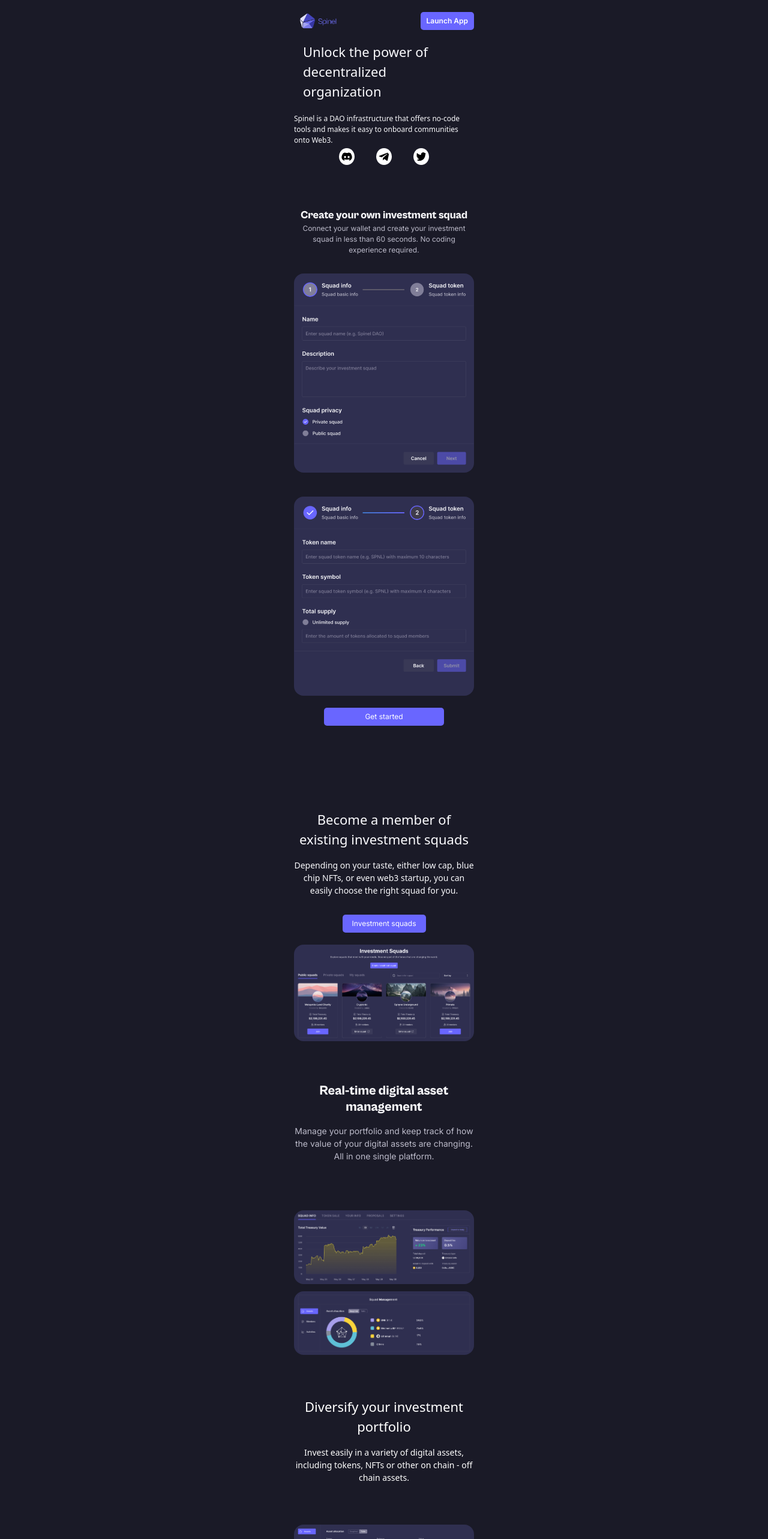
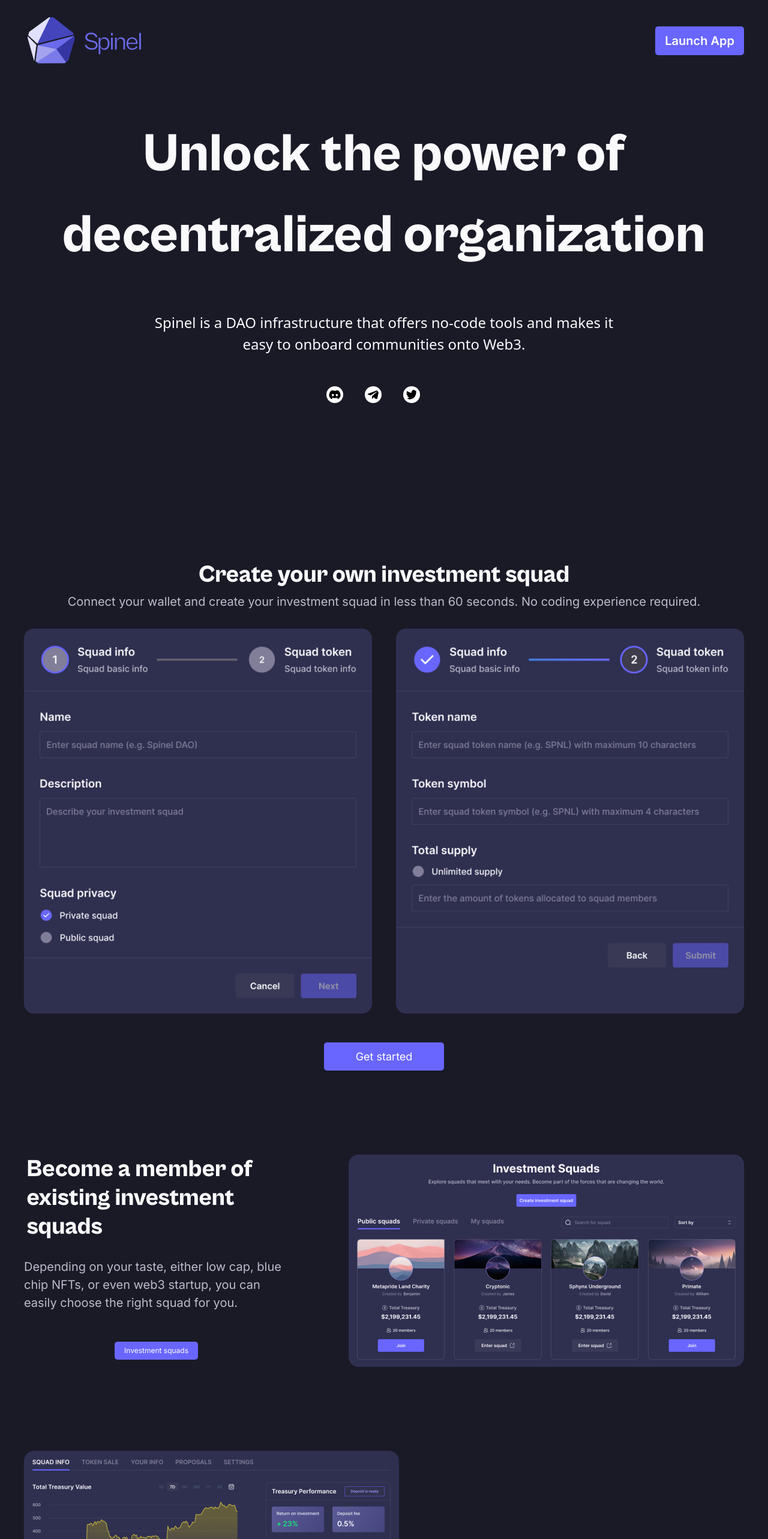
Before and after one commit to TienPhuc02/training-fetch, a Next.js app: page / in a window 1280 px wide. Shown: the top 2566 px of the page at 60% size. Built offline with nearby package versions, Linux system fonts and the light colour scheme.

Commit message:
responsive xl, fix bug

```diff
--- a/src/app/page.tsx
+++ b/src/app/page.tsx
@@ -12,7 +12,7 @@ import RealTime from '@/containers/RealTime/RealTime';
 export default function Home() {
   return (
     <div className="homepage-main">
-      <div className="xxl:max-w-[1200px] sm:max-w-[300px] mx-auto">
+      <div className="xl:max-w-[1200px] sm:max-w-[300px] xl:max-w-[1200px] mx-auto">
         <Header />
         <Hero />
         <Create />
--- a/src/containers/Become/Become.tsx
+++ b/src/containers/Become/Become.tsx
@@ -3,12 +3,12 @@ import React from 'react';
 
 const Become = () => {
   return (
-    <section className="become-container xxl:flex xxl:flex-row xxl:justify-between xxl:gap-[28px] xxl:mb-[140px] sm:flex-col sm:mb-[70px]">
-      <div className="become-left text-primary xxl:max-w-[441px] xxl:max-h-[354px] sm:flex sm:flex-col sm:items-center">
-        <p className="xxl:font-secondary xxl:text-[40px] text-primary xxl:leading-[1.2] xxl:max-w-[432px] xxl:max-h-[144px] xxl:mb-[28px] sm:text-[22px] xxl:text-left sm:text-center sm:mb-[16px]">
+    <section className="become-container xl:flex xl:flex-row xl:justify-between xl:gap-[28px] xl:mb-[140px] sm:flex-col sm:mb-[70px]">
+      <div className="become-left text-primary xl:max-w-[441px] xl:max-h-[354px] sm:flex sm:flex-col sm:items-center">
+        <p className="xl:font-secondary xl:text-[40px] text-primary xl:leading-[1.2] xl:max-w-[432px] xl:max-h-[144px] xl:mb-[28px] sm:text-[22px] xl:text-left sm:text-center sm:mb-[16px]">
           Become a member of existing investment squads
         </p>
-        <p className="xxl:font-primary xxl:text-[20px] xxl:text-secondary xxl:mb-[50px] xxl:text-left leading-1 sm:text-[14px] sm:mb-[30px] sm:text-center">
+        <p className="xl:font-primary xl:text-[20px] xl:text-secondary xl:mb-[50px] xl:text-left leading-1 sm:text-[14px] sm:mb-[30px] sm:text-center">
           Depending on your taste, either low cap, blue chip NFTs, or even web3
           startup, you can easily choose the right squad for you.
         </p>
@@ -16,7 +16,7 @@ const Become = () => {
           Investment squads
         </button>
       </div>
-      <div className="become-right xxl:text-white">
+      <div className="become-right xl:text-white">
         <Image
           alt="img-create-investment-3"
           src="/images/img-investment-3.png"
--- a/src/containers/Create/Create.tsx
+++ b/src/containers/Create/Create.tsx
@@ -3,17 +3,17 @@ import React from 'react';
 
 const Create = () => {
   return (
-    <section className="create-investment-container xxl:mt-[256px] xxl:mb-[140px] mt-[256px] mb-[140px] sm:mt-[70px]">
-      <div className="header-create-investment xxl:max-w-[1064px] max-w-[1064px] mx-auto mb-[68px] sm:max-w-[280px] sm:mb-[30px]">
-        <p className="title-create-investment text-center font-secondary xxl:text-[40px] text-[40px] text-primary sm:text-[18px]">
+    <section className="create-investment-container xl:mt-[256px] xl:mb-[140px] mt-[256px] mb-[140px] sm:mt-[70px]">
+      <div className="header-create-investment xl:max-w-[1064px] max-w-[1064px] mx-auto mb-[68px] sm:max-w-[280px] sm:mb-[30px]">
+        <p className="title-create-investment text-center font-secondary xl:text-[40px] text-[40px] text-primary sm:text-[18px]">
           Create your own investment squad
         </p>
-        <p className="description-create-investment font-primary xxl:text-[20px] text-[20px] text-secondary sm:text-[12px] sm:text-center">
+        <p className="description-create-investment font-primary xl:text-[20px] text-[20px] text-secondary sm:text-[12px] sm:text-center">
           Connect your wallet and create your investment squad in less than 60
           seconds. No coding experience required.
         </p>
       </div>
-      <div className="content-create-investment flex gap-[40px] xxl:mb-[48px] xxl:flex-row sm:flex-col sm:mb-[20px]">
+      <div className="content-create-investment flex gap-[40px] xl:mb-[48px] xl:flex-row sm:flex-col sm:mb-[20px]">
         <Image
           alt="img-create-investment-1"
           src="/images/img-investment.png"
@@ -30,7 +30,7 @@ const Create = () => {
         />
       </div>
       <div className="button-create-investment max-w-[200px] mx-auto">
-        <button className="py-[10px] w-full px-[38px] bg-primary text-white text-center text-[18px] font-primary rounded-[5px] sm:text-[12px] sm:py-[6px] sm:px-[16px] xxl:text-[18px] xxl:py-[10px] xxl:px-[38px]">
+        <button className="py-[10px] w-full px-[38px] bg-primary text-white text-center text-[18px] font-primary rounded-[5px] sm:text-[12px] sm:py-[6px] sm:px-[16px] xl:text-[18px] xl:py-[10px] xl:px-[38px]">
           Get started
         </button>
       </div>
--- a/src/containers/Diversify/Diversify.tsx
+++ b/src/containers/Diversify/Diversify.tsx
@@ -5,10 +5,10 @@ const Diversify = () => {
   return (
     <section className="diversify-container text-white mb-[140px] sm:mb-[70px]">
       <div className="header-diversify max-w-[957px] mx-auto mb-[68px]">
-        <p className="title-diversify xxl:text-[40px] xxl:leading-1 xxl:font-secondary xxl:text-center xxl:max-w-[642px] mx-auto xxl:mb-[16px] sm:text-center sm:mb-[16px] sm:text-[22px] ">
+        <p className="title-diversify xl:text-[40px] xl:leading-1 xl:font-secondary xl:text-center xl:max-w-[642px] mx-auto xl:mb-[16px] sm:text-center sm:mb-[16px] sm:text-[22px] ">
           Diversify your investment portfolio
         </p>
-        <p className="xxl:font-primary xxl:text-[20px] xxl:text-secondary xxl:mb-[50px] xxl:leading-[1.2] sm:text-[14px] sm:mb-[30px] sm:text-center ">
+        <p className="xl:font-primary xl:text-[20px] xl:text-secondary xl:mb-[50px] xl:leading-[1.2] sm:text-[14px] sm:mb-[30px] sm:text-center ">
           Invest easily in a variety of digital assets, including tokens, NFTs
           or other on chain - off chain assets.
         </p>
--- a/src/containers/Header/Header.tsx
+++ b/src/containers/Header/Header.tsx
@@ -3,9 +3,9 @@ import React from 'react';
 
 const Header = () => {
   return (
-    <header className="header-container xxl:w-full xxl:h-[95px] xxl:mb-[75px] sm:h-[30px] sm:mb-[20px]">
-      <div className="wrapper-header flex justify-between xxl:items-center xxl:w-full xxl:h-full">
-        <div className="relative xxl:w-[200px] sm:w-[80px] xxl:h-[95px] sm:h-auto">
+    <header className="header-container xl:w-full xl:h-[95px] xl:mb-[75px] sm:h-[30px] sm:mb-[20px]">
+      <div className="wrapper-header flex justify-between xl:items-center xl:w-full xl:h-full">
+        <div className="relative xl:w-[200px] sm:w-[80px] xl:h-[95px] sm:h-auto">
           <Image
             alt="logo"
             src="/images/logo-spinel.png"
@@ -14,7 +14,7 @@ const Header = () => {
             objectFit="contain"
           />
         </div>
-        <button className="font-primary bg-primary text-white font-semibold xxl:text-[20px] xxl:py-[9px] xxl:px-[16px] rounded-[5px] sm:text-[12px] sm:py-[6px] sm:px-[10px]">
+        <button className="font-primary bg-primary text-white font-semibold xl:text-[20px] xl:py-[9px] xl:px-[16px] rounded-[5px] sm:text-[12px] sm:py-[6px] sm:px-[10px]">
           Launch App
         </button>
       </div>
--- a/src/containers/Hero/Hero.tsx
+++ b/src/containers/Hero/Hero.tsx
@@ -3,19 +3,19 @@ import React from 'react';
 
 const Hero = () => {
   return (
-    <section className="hero-container xxl:w-full">
-      <div className="wrapper-hero-title xxl:mb-[60px] sm:mb-[20px]">
-        <p className="hero-title xxl:text-center xxl:max-w-[1097px] xxl:text-[90px] xxl:font-secondary text-primary leading-1 mx-auto sm:text-[22px] sm:max-w-[270px]">
+    <section className="hero-container xl:w-full">
+      <div className="wrapper-hero-title xl:mb-[60px] sm:mb-[20px]">
+        <p className="hero-title text-center xl:max-w-[1097px] xl:text-[90px] font-secondary text-primary leading-1 mx-auto sm:text-[22px] sm:max-w-[270px]">
           Unlock the power of decentralized organization
         </p>
       </div>
-      <div className="wrapper-hero-description xxl:text-center xxl:max-w-[792px] mx-auto xxl:mb-[60px] sm:max-w-[300px] sm:mb-[40px]">
-        <p className="hero-description text-primary xxl:max-h-[64px] xxl:text-[24px] sm:max-h-[18px] sm:text-[12px]">
+      <div className="wrapper-hero-description xl:text-center xl:max-w-[792px] mx-auto xl:mb-[60px] sm:max-w-[300px] sm:mb-[40px]">
+        <p className="hero-description text-primary xl:max-h-[64px] xl:text-[24px] sm:max-h-[18px] sm:text-[12px]">
           Spinel is a DAO infrastructure that offers no-code tools and makes it
           easy to onboard communities onto Web3.
         </p>
       </div>
-      <div className="list-social-media xxl:max-w-[192px]  mx-auto xxl:text-white flex gap-[36px] sm:max-w-[150px]">
+      <div className="list-social-media xl:max-w-[192px]  mx-auto xl:text-white flex gap-[36px] sm:max-w-[150px]">
         <SocialMediaIcons />
       </div>
     </section>
--- a/src/containers/Partnerships/Partnerships.tsx
+++ b/src/containers/Partnerships/Partnerships.tsx
@@ -9,15 +9,15 @@ const Partnerships = () => {
     height: 46
   });
   return (
-    <div className="partnerships-container xxl:mb-[140px] sm:mb-[70px]">
+    <div className="partnerships-container xl:mb-[140px] sm:mb-[70px]">
       <p className="partnerships-title text-center font-secondary text-[40px] sm:text-center sm:mb-[16px] sm:text-[22px] text-primary mb-[80px]">
         Out Partnerships
       </p>
-      <div className="partnerships-lists  grid xxl:grid-cols-4 gap-[32px]">
+      <div className="partnerships-lists  grid xl:grid-cols-4 gap-[32px]">
         {partnerships.map((partnership, index) => (
           <div
             key={index}
-            className="item-partnerships xxl:py-[57px] sm:py-[16px] bg-white rounded-[16px] sm:rounded-[10px]"
+            className="item-partnerships xl:py-[57px] sm:py-[16px] bg-white rounded-[16px] sm:rounded-[10px]"
           >
             <Image
               src={partnership.src}
--- a/src/containers/RealTime/RealTime.tsx
+++ b/src/containers/RealTime/RealTime.tsx
@@ -3,8 +3,8 @@ import React from 'react';
 
 const RealTime = () => {
   return (
-    <section className="real-time-container xxl:text-white xxl:flex xxl:flex-row xxl:justify-between xxl:mb-[140px] sm:mb-[70px] sm:flex sm:flex-col">
-      <div className="real-time-left flex sm:flex-col gap-[12px] xxl:order-0 sm:order-1">
+    <section className="real-time-container xl:text-white xl:flex xl:flex-row xl:justify-between xl:mb-[140px] sm:mb-[70px] sm:flex sm:flex-col">
+      <div className="real-time-left flex sm:flex-col gap-[12px] xl:order-0 sm:order-1">
         <Image
           alt="img-create-investment-4"
           src="/images/img-investment-4.png"
@@ -20,11 +20,11 @@ const RealTime = () => {
           height={257}
         />
       </div>
-      <div className="real-time-right xxl:py-[141px] xxl:text-white xxl:max-w-[441px] sm:order-0 sm:pb-[50px] xxl:order-1">
-        <p className="real-time-right-title font-secondary text-primary leading-[1.2] xxl:text-[40px] xxl:text-left mb-[28px] sm:text-center sm:mb-[16px] sm:text-[22px] ">
+      <div className="real-time-right xl:py-[141px] xl:text-white xl:max-w-[441px] sm:order-0 sm:pb-[50px] xl:order-1">
+        <p className="real-time-right-title font-secondary text-primary leading-[1.2] xl:text-[40px] xl:text-left mb-[28px] sm:text-center sm:mb-[16px] sm:text-[22px] ">
           Real-time digital asset management
         </p>
-        <p className="real-time-right-description font-primary text-secondary xxl:leading-[1.4] xxl:text-[20px] xxl:text-left sm:text-[14px] sm:mb-[30px] sm:text-center">
+        <p className="real-time-right-description font-primary text-secondary xl:leading-[1.4] xl:text-[20px] xl:text-left sm:text-[14px] sm:mb-[30px] sm:text-center">
           Manage your portfolio and keep track of how the value of your digital
           assets are changing. All in one single platform.
         </p>
--- a/tailwind.config.ts
+++ b/tailwind.config.ts
@@ -11,7 +11,8 @@ const config: Config = {
     screens: {
       sm: '375px',
       md: '768px',
-      lg: '1024px',
+      sx: '992px',
+      lg: '1024',
       xl: '1280px',
       xxl: '1440px'
     },
```
Also changed, not shown: src/containers/FAQ/FAQ.tsx (+22 -22 lines), src/containers/Footer/Footer.tsx (+13 -13 lines), src/containers/Marketplace/Marketplace.tsx (+5 -5 lines).
